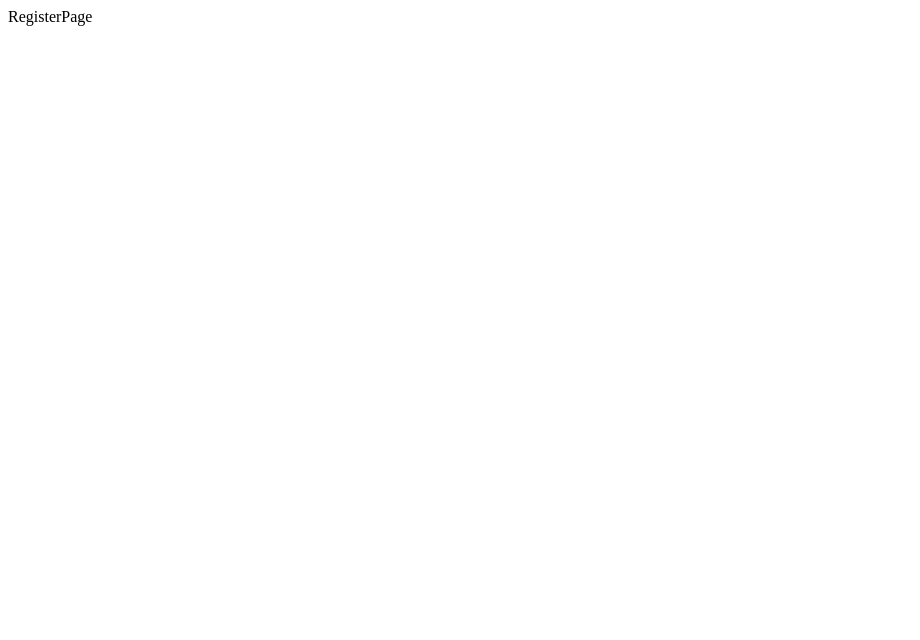
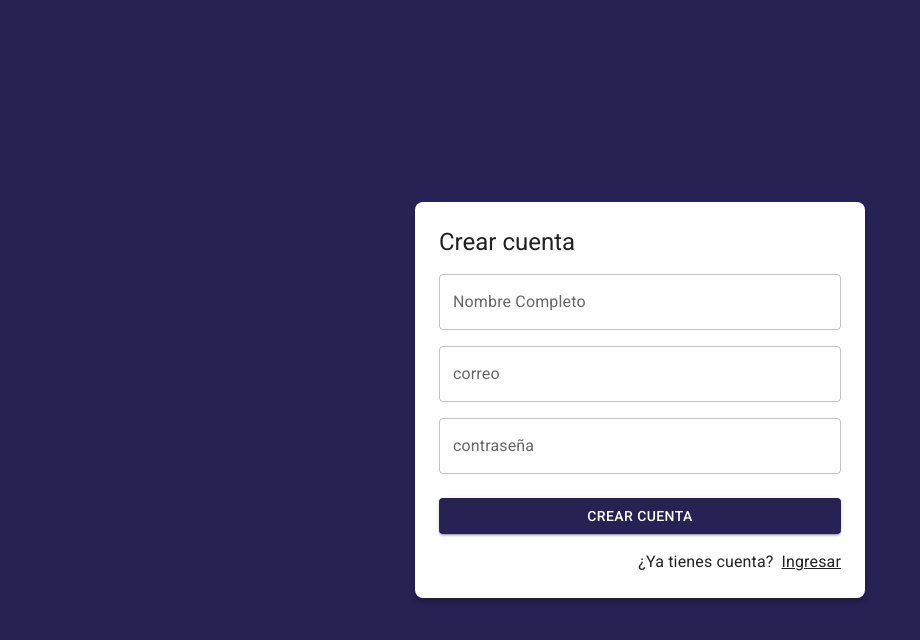
Before and after one commit to brayannbegu11/journal-app, a React (Vite) app: page /auth/register in a window 1280 px wide. Shown: the top 640 px of the page, without its empty margins (0-920 px from the left). Built offline with nearby package versions, Linux system fonts and the light colour scheme.

Commit message:
Instalacion de Material-ui y creacion de layout para login y register

```diff
--- a/JournalAPP.jsx
+++ b/JournalAPP.jsx
@@ -1,11 +1,12 @@
 import React from 'react'
 import AppRouter from './src/router/AppRouter'
+import AppTheme from './src/theme/AppTheme'
 
 function JournalAPP() {
   return (
-    <>
+    <AppTheme>
       <AppRouter />
-    </>
+    </AppTheme>
   )
 }
 
--- a/index.html
+++ b/index.html
@@ -4,7 +4,12 @@
     <meta charset="UTF-8" />
     <link rel="icon" type="image/svg+xml" href="/vite.svg" />
     <meta name="viewport" content="width=device-width, initial-scale=1.0" />
-    <title>Vite + React</title>
+    <title>JournalAPP</title>
+
+    <link
+      rel="stylesheet"
+      href="https://fonts.googleapis.com/css?family=Roboto:300,400,500,700&display=swap"
+    />
   </head>
   <body>
     <div id="root"></div>
--- a/package.json
+++ b/package.json
@@ -9,6 +9,10 @@
     "preview": "vite preview"
   },
   "dependencies": {
+    "@emotion/react": "^11.10.4",
+    "@emotion/styled": "^11.10.4",
+    "@mui/icons-material": "^5.10.9",
+    "@mui/material": "^5.10.11",
     "react": "^18.2.0",
     "react-dom": "^18.2.0",
     "react-router-dom": "^6.4.2"
--- /dev/null
+++ b/src/auth/layout/AuthLayout.jsx
@@ -0,0 +1,30 @@
+import { Grid, Typography } from '@mui/material'
+import React from 'react'
+
+function AuthLayout({children, title= ''}) {
+  return (
+    <Grid
+      container
+      spacing={0}
+      direction="column"
+      alignItems="center"
+      justifyContent="center"
+      sx={{ minHeight: '100vh', backgroundColor: 'primary.main', padding: '4' }}
+    >
+      <Grid
+        item
+        className="box-shadow"
+        xs={3}
+        sx={{ width: {md: 450}, backgroundColor: 'white', padding: 3, borderRadius: 2 }}
+      >
+        <Typography variant="h5" sx={{ mb: '1' }}>
+          {title}
+        </Typography>
+        {/* Children */}
+        {children}
+      </Grid>
+    </Grid>
+  )
+}
+
+export default AuthLayout
--- a/src/auth/pages/LoginPage.jsx
+++ b/src/auth/pages/LoginPage.jsx
@@ -1,10 +1,50 @@
-import React from 'react'
+import { Google } from '@mui/icons-material'
+import { Button, Grid, Link, TextField, Typography } from '@mui/material'
+import { Link as RouterLink } from 'react-router-dom'
+import AuthLayout from '../layout/AuthLayout'
 
 function LoginPage() {
   return (
-    <>
-        <h1>LoginPage</h1>
-    </>
+    <AuthLayout title="Login">
+      <form action="">
+        <Grid container>
+          <Grid item xs={12} sx={{ mt: 2 }}>
+            <TextField
+              label="correo"
+              type="email"
+              placeholder="correo@google.com"
+              fullWidth
+            />
+          </Grid>
+          <Grid item xs={12} sx={{ mt: 2 }}>
+            <TextField
+              label="contraseña"
+              type="password"
+              placeholder="contraseña"
+              fullWidth
+            />
+            <Grid container spacing={2} sx={{ mb: 2, mt: 1 }}>
+              <Grid item xs={12} sm={6}>
+                <Button variant="contained" fullWidth>
+                  Login
+                </Button>
+              </Grid>
+              <Grid item xs={12} sm={6}>
+                <Button variant="contained" fullWidth>
+                  <Google />
+                  <Typography sx={{ ml: 1 }}>Google</Typography>
+                </Button>
+              </Grid>
+            </Grid>
+          </Grid>
+          <Grid container direction="row" justifyContent="end">
+            <Link component={RouterLink} color="inherit" to="/auth/register">
+              Crear una cuenta
+            </Link>
+          </Grid>
+        </Grid>
+      </form>
+    </AuthLayout>
   )
 }
 
--- a/src/auth/pages/RegisterPage.jsx
+++ b/src/auth/pages/RegisterPage.jsx
@@ -1,8 +1,53 @@
-import React from 'react'
+import { Google } from '@mui/icons-material'
+import { Button, Grid, Link, TextField, Typography } from '@mui/material'
+import { Link as RouterLink } from 'react-router-dom'
+import AuthLayout from '../layout/AuthLayout'
 
 function RegisterPage() {
   return (
-    <div>RegisterPage</div>
+    <AuthLayout title="Crear cuenta">
+      <form action="">
+        <Grid container>
+          <Grid item xs={12} sx={{ mt: 2 }}>
+            <TextField
+              label="Nombre Completo"
+              type="text"
+              placeholder="Tu nombre"
+              fullWidth
+            />
+          </Grid>
+          <Grid item xs={12} sx={{ mt: 2 }}>
+            <TextField
+              label="correo"
+              type="email"
+              placeholder="correo@google.com"
+              fullWidth
+            />
+          </Grid>
+          <Grid item xs={12} sx={{ mt: 2 }}>
+            <TextField
+              label="contraseña"
+              type="password"
+              placeholder="contraseña"
+              fullWidth
+            />
+            <Grid container spacing={2} sx={{ mb: 2, mt: 1 }}>
+              <Grid item xs={12}>
+                <Button variant="contained" fullWidth>
+                  Crear cuenta
+                </Button>
+              </Grid>
+            </Grid>
+          </Grid>
+          <Grid container direction="row" justifyContent="end">
+            <Typography sx={{ mr: 1 }}>¿Ya tienes cuenta?</Typography>
+            <Link component={RouterLink} color="inherit" to="/auth/login">
+              Ingresar
+            </Link>
+          </Grid>
+        </Grid>
+      </form>
+    </AuthLayout>
   )
 }
 
--- a/src/auth/routes/AuthRoutes.jsx
+++ b/src/auth/routes/AuthRoutes.jsx
@@ -1,4 +1,3 @@
-import React from 'react'
 import { Navigate, Route, Routes } from 'react-router-dom'
 import LoginPage from '../pages/LoginPage'
 import RegisterPage from '../pages/RegisterPage'
--- a/src/journal/pages/JournalPage.jsx
+++ b/src/journal/pages/JournalPage.jsx
@@ -1,9 +1,10 @@
-import React from 'react'
+import { MailOutline } from '@mui/icons-material'
+import { Typography } from '@mui/material'
 
 function JournalPage() {
   return (
     <>
-      <h1>JournalAPP</h1>
+      <Typography variant="h1">JournalPage</Typography>
     </>
   )
 }
--- a/src/styles.css
+++ b/src/styles.css
@@ -0,0 +1,3 @@
+.box-shadow {
+    box-shadow: 0px 5px 5px rgba(0, 0, 0, 0.2);
+}
--- /dev/null
+++ b/src/theme/AppTheme.jsx
@@ -0,0 +1,14 @@
+import { ThemeProvider } from '@emotion/react'
+import { CssBaseline } from '@mui/material'
+import { purpleTheme } from './purpleTheme'
+
+function AppTheme({ children }) {
+  return (
+    <ThemeProvider theme={purpleTheme}>
+      <CssBaseline />
+      {children}
+    </ThemeProvider>
+  )
+}
+
+export default AppTheme
--- /dev/null
+++ b/src/theme/purpleTheme.js
@@ -0,0 +1,16 @@
+import { createTheme } from "@mui/material";
+import { red } from "@mui/material/colors";
+
+export const purpleTheme = createTheme({
+    palette:{
+        primary:{
+            main: '#262254'
+        },
+        secondary:{
+            main: '#543884'
+        },
+        error: {
+            main: red.A400
+        }
+    }
+})
```
Also changed, not shown: 1 other file (tests, documents, lock files or other folders).
